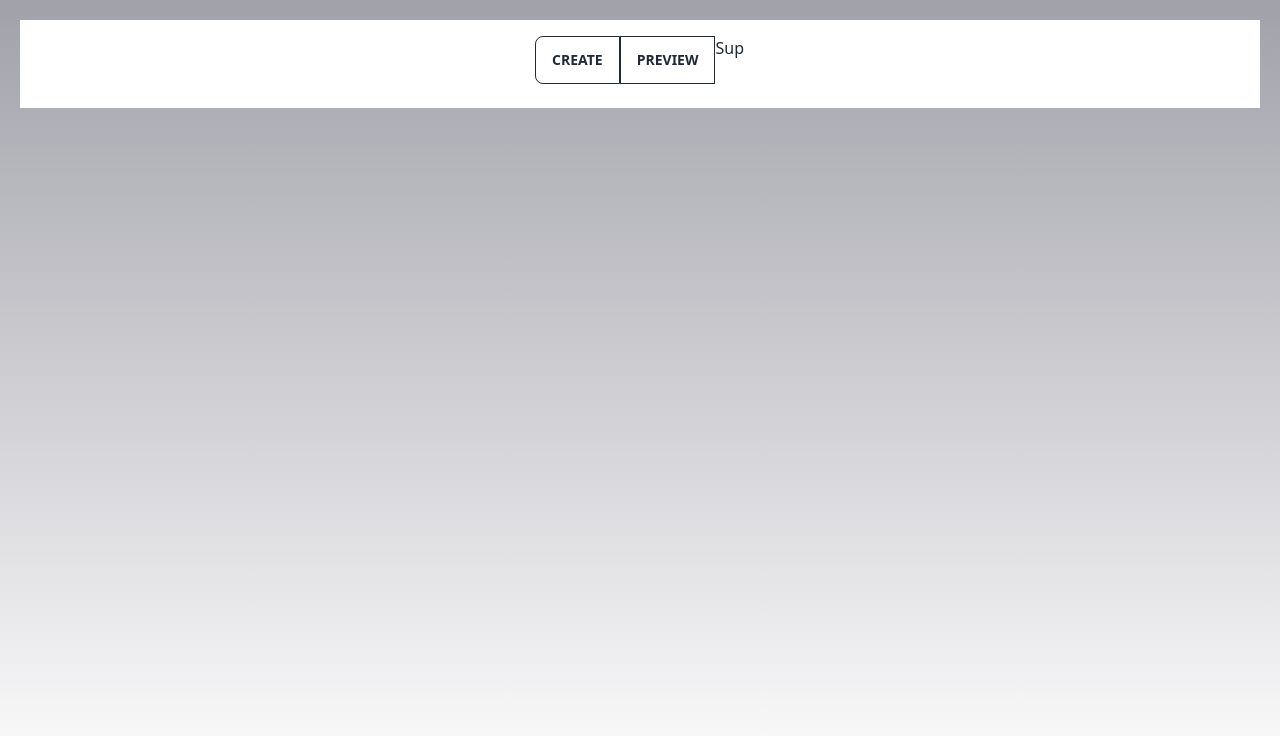
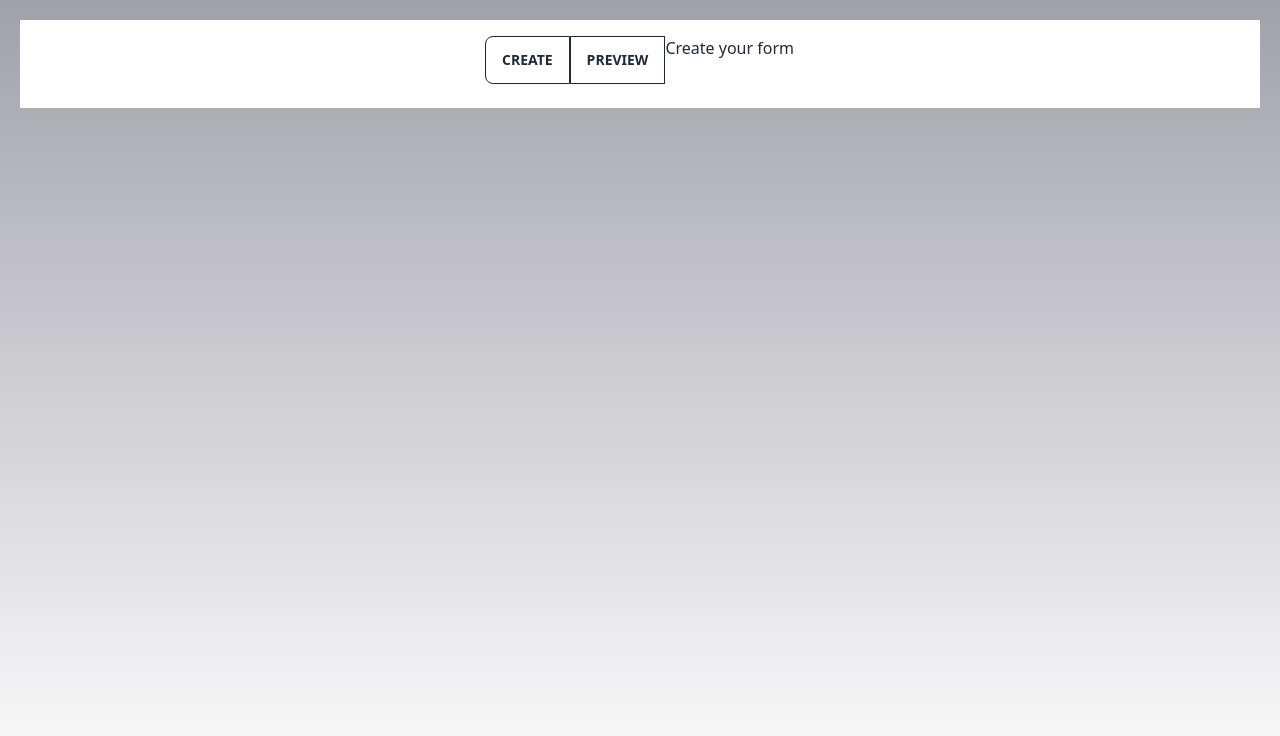
Before and after one commit to callumfairbairn/form-creator, a React (Create React App) app: page / in a window 1280 px wide. Shown: the top 736 px of the page. Built offline with nearby package versions, Linux system fonts and the light colour scheme.

Commit message:
Add Create and Preview components

```diff
--- a/src/App.tsx
+++ b/src/App.tsx
@@ -1,12 +1,19 @@
 import React from 'react';
 import { Navigate } from "./components/Navigate";
+import { Route, Routes } from "react-router-dom";
+import { Create } from "./pages/Create";
+import { Preview } from "./pages/Preview";
 
 function App() {
   return (
     <div className="min-h-screen bg-gradient-to-b from-zinc-400 p-5">
       <div className="container bg-base-100 mx-auto p-4">
         <Navigate>
-          Sup
+          <Routes>
+            <Route path="/create" element={<Create />} />
+            <Route path="/preview" element={<Preview />} />
+            <Route path="*" element={<Create />} />
+          </Routes>
         </Navigate>
       </div>
     </div>
--- /dev/null
+++ b/src/pages/Create.tsx
@@ -0,0 +1,5 @@
+export const Create = () => {
+  return (
+    <div>Create your form</div>
+  )
+}
--- /dev/null
+++ b/src/pages/Preview.tsx
@@ -0,0 +1,5 @@
+export const Preview = () => {
+  return (
+    <div>Preview your form</div>
+  )
+}
```
Also changed, not shown: 1 other file (tests, documents, lock files or other folders).
